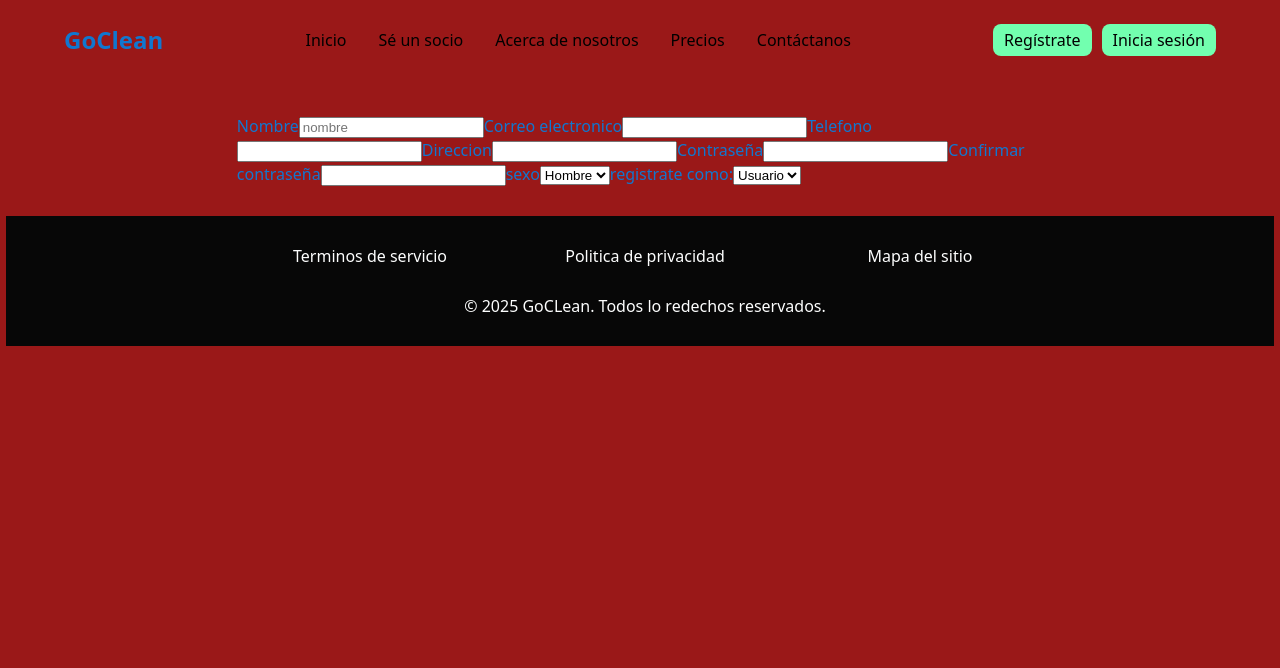
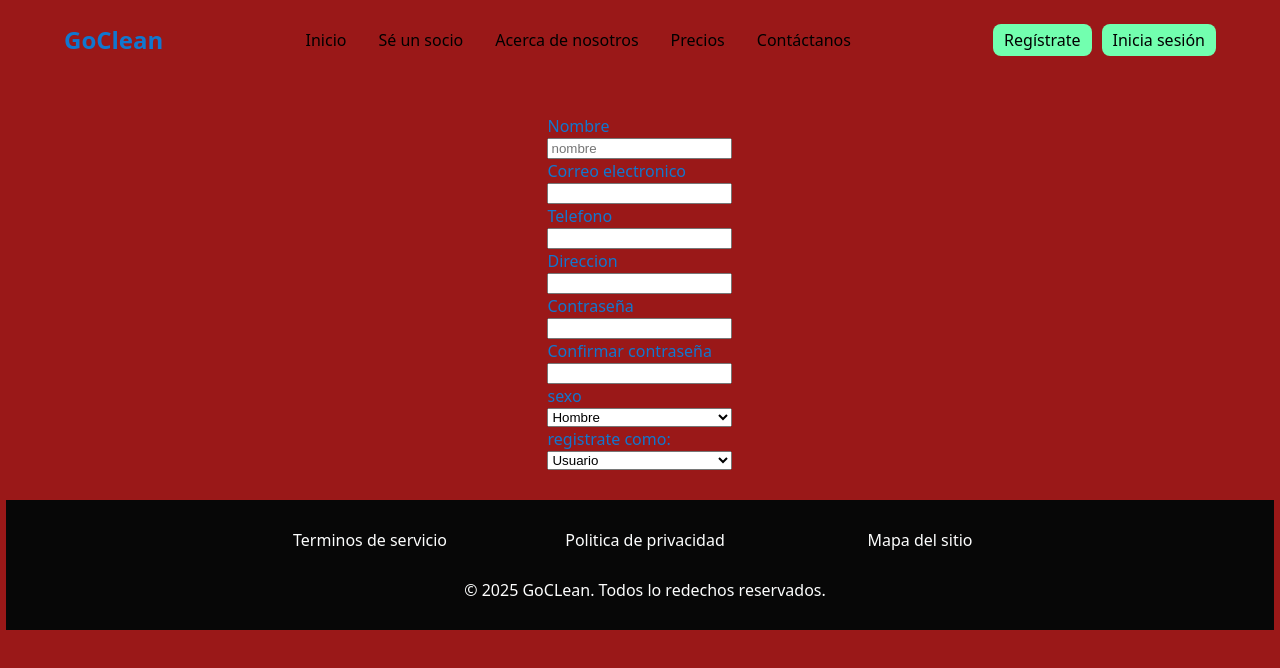
Before and after one commit to tonguiino/GoClean, a React (Vite) app: page /registrate in a window 1280 px wide. Shown: the top 668 px of the page. Built offline with nearby package versions, Linux system fonts and the light colour scheme.

Commit message:
Se añadieron estilos basicos al formulario

```diff
--- a/src/pages/register/Register.jsx
+++ b/src/pages/register/Register.jsx
@@ -8,8 +8,8 @@ const Register = () => {
     return (
         <>
             <Menu />
-            <section>
-                <form action="">
+            <section className="register-container">
+                <form className="register-form" action="">
                     <label htmlFor="nombre">Nombre</label>
                     <input type="text" placeholder="nombre" />
                     <label htmlFor="mail">Correo electronico</label>
--- a/src/pages/register/Register.scss
+++ b/src/pages/register/Register.scss
@@ -0,0 +1,7 @@
+.register-container {
+
+    .register-form {
+        display: flex;
+        flex-direction: column;
+    }
+}
```
